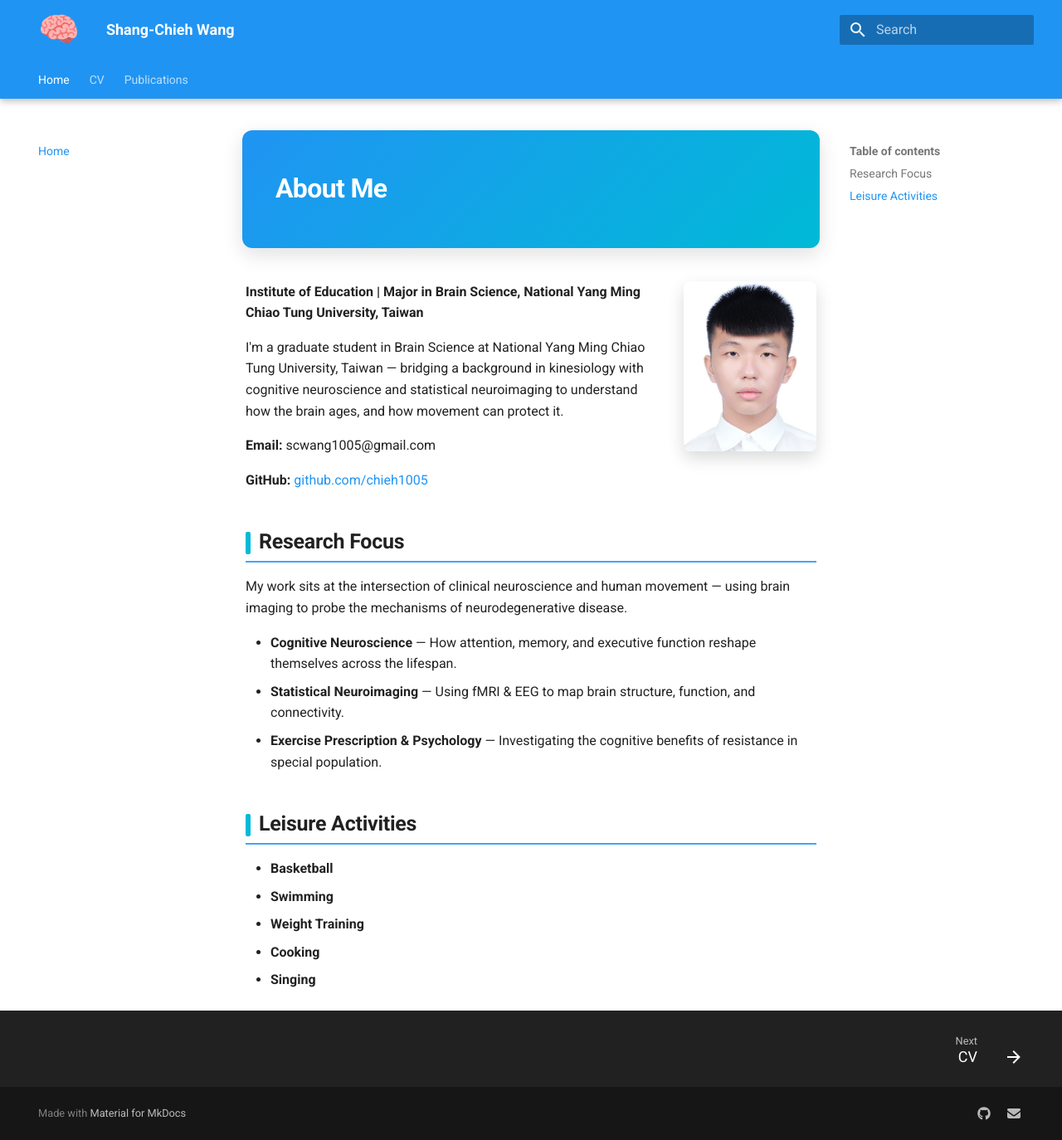
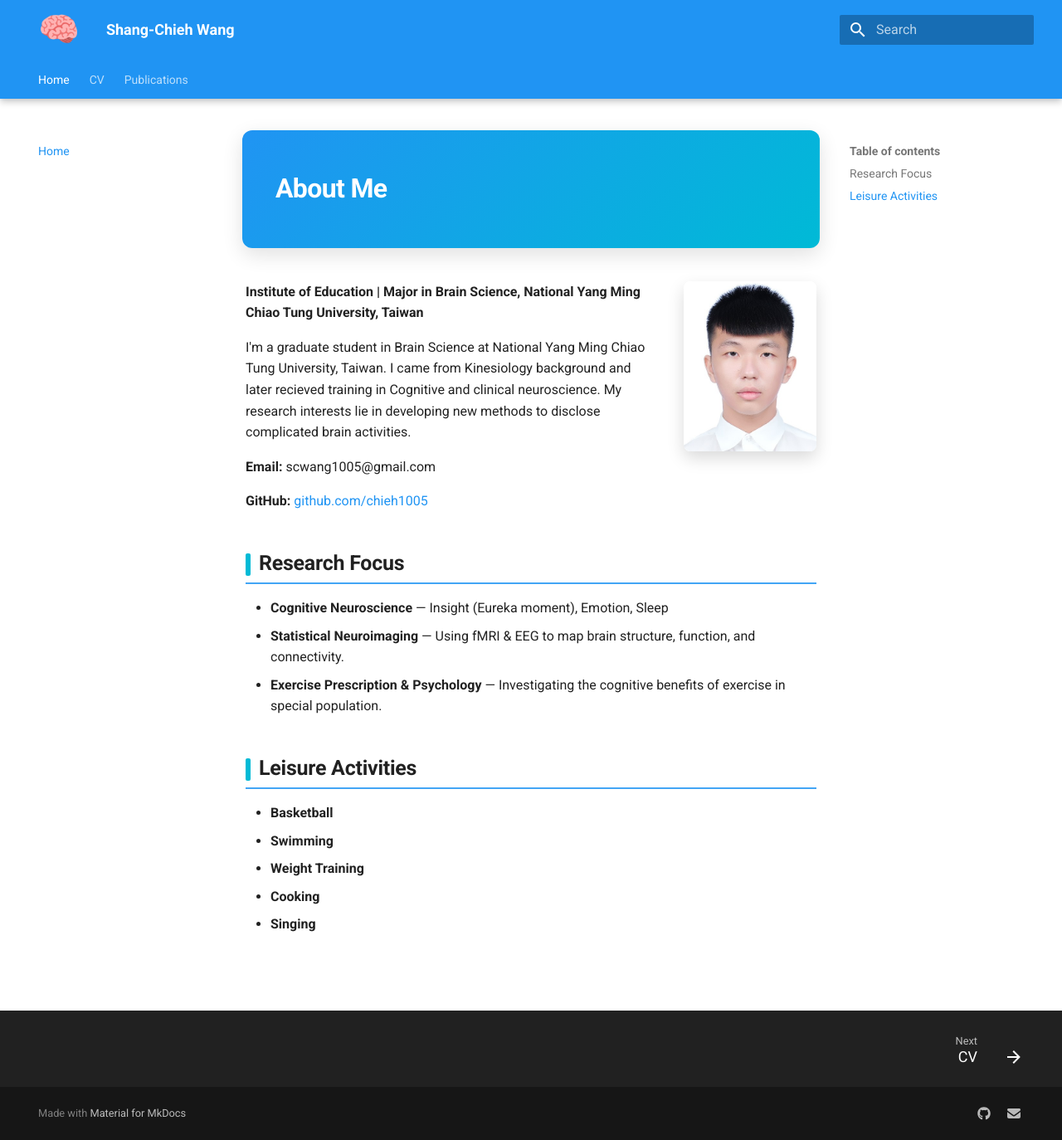
Before and after one commit to chieh1005/chieh1005.github.io, an MkDocs documentation site: the page built from docs/index.md, in a window 1280 px wide and 1374 px high. Shown: the whole window at 83% size. Built offline with MkDocs 1.6.1 and Material for MkDocs 9.7.7, drawn with Linux system fonts in a browser that asks for light colours.

Commit message:
Revise bio and research interests in index.md
Updated personal introduction and research focus details.

```diff
--- a/docs/index.md
+++ b/docs/index.md
@@ -4,7 +4,7 @@
 
 **Institute of Education | Major in Brain Science, National Yang Ming Chiao Tung University, Taiwan**
 
-I'm a graduate student in Brain Science at National Yang Ming Chiao Tung University, Taiwan — bridging a background in kinesiology with cognitive neuroscience and statistical neuroimaging to understand how the brain ages, and how movement can protect it.
+I'm a graduate student in Brain Science at National Yang Ming Chiao Tung University, Taiwan. I came from Kinesiology background and later recieved training in Cognitive and clinical neuroscience. My research interests lie in developing new methods to disclose complicated brain activities.
 
 **Email:** scwang1005@gmail.com
 
@@ -12,11 +12,9 @@ I'm a graduate student in Brain Science at National Yang Ming Chiao Tung Univers
 
 ## Research Focus
 
-My work sits at the intersection of clinical neuroscience and human movement — using brain imaging to probe the mechanisms of neurodegenerative disease.
-
-- **Cognitive Neuroscience** — How attention, memory, and executive function reshape themselves across the lifespan.
+- **Cognitive Neuroscience** — Insight (Eureka moment), Emotion, Sleep
 - **Statistical Neuroimaging** — Using fMRI & EEG to map brain structure, function, and connectivity.
-- **Exercise Prescription & Psychology** —  Investigating the cognitive benefits of resistance in special population.
+- **Exercise Prescription & Psychology** —  Investigating the cognitive benefits of exercise in special population.
 
 ## Leisure Activities
 
```
